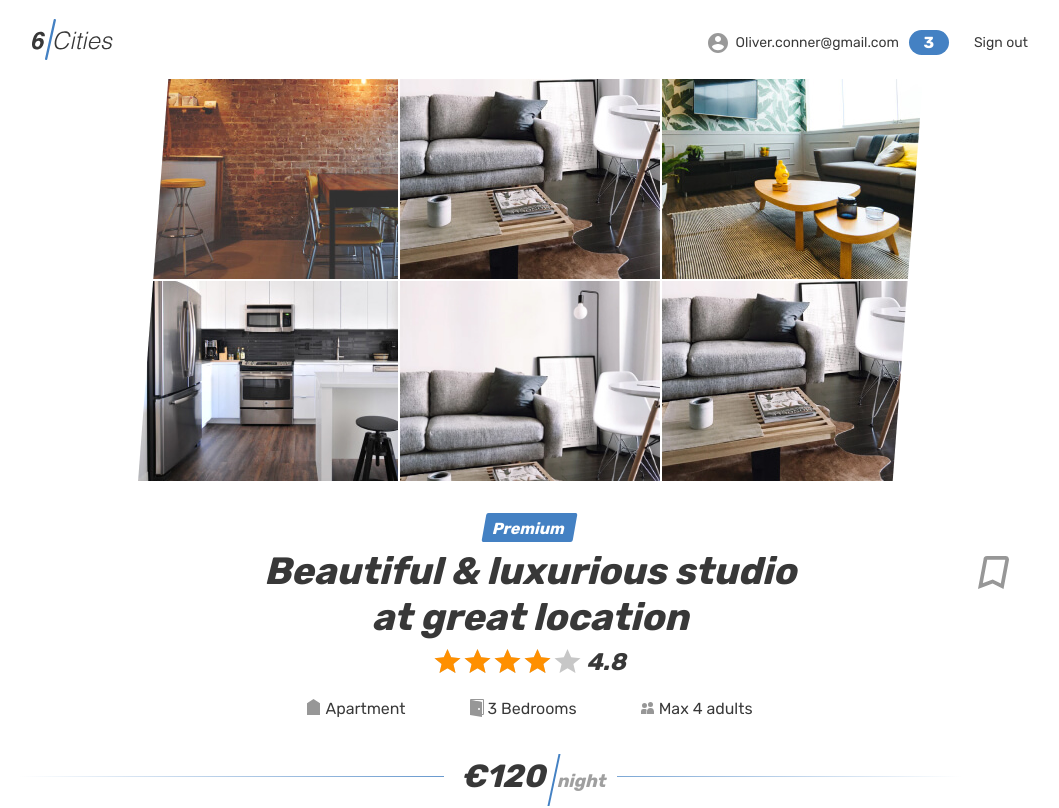
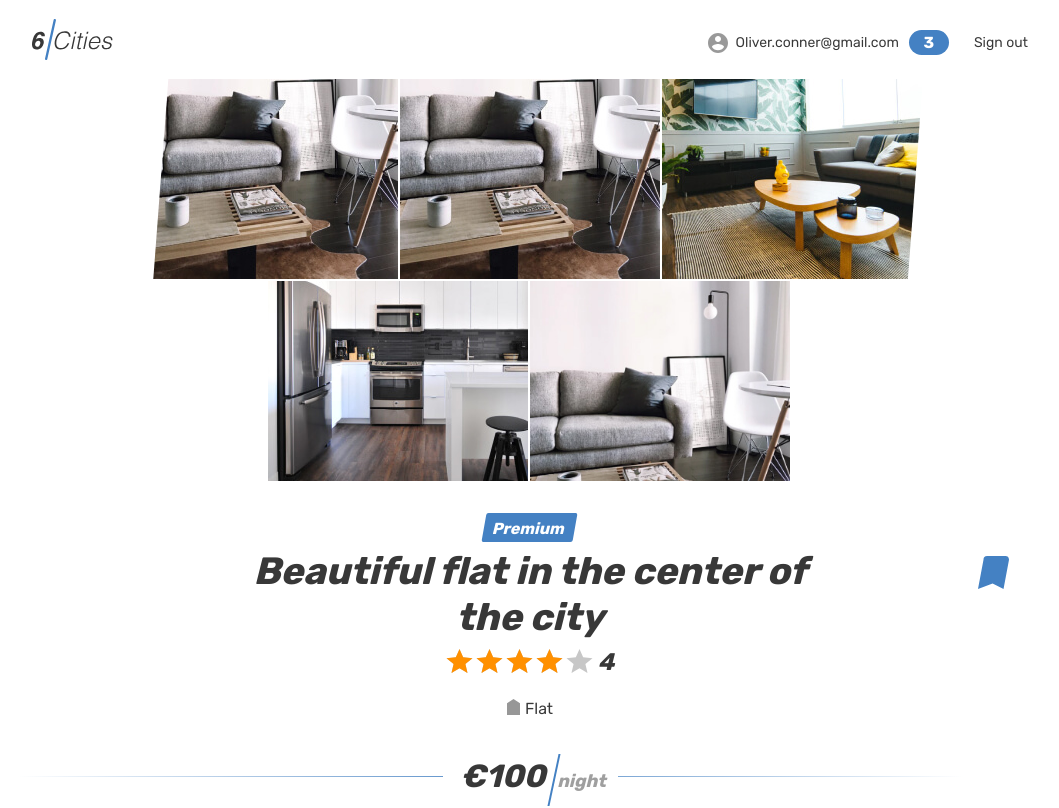
Before and after one commit to htmlacademy-react/1044677-six-cities-3, a React (Vite) app: page /offer/1 in a window 1280 px wide. Shown: the top 808 px of the page, without its empty margins (110-1169 px from the left). Built offline with nearby package versions, Linux system fonts and the light colour scheme.

Commit message:
feat: Выведет подробную информацию о предложении при нажатии на карточку на главном экране.

```diff
--- a/src/components/app/app.tsx
+++ b/src/components/app/app.tsx
@@ -38,7 +38,7 @@ function App({offers}: AppScreenProps): JSX.Element {
           />
           <Route
             path={AppRoute.Offer}
-            element={<OfferScreen/>}
+            element={<OfferScreen offers={offers}/>}
           />
           <Route
             path={AppRoute.NotFound}
--- a/src/pages/offer-screen/offer-screen.tsx
+++ b/src/pages/offer-screen/offer-screen.tsx
@@ -1,12 +1,26 @@
+import { Offer } from '../../types/offer';
 import { Helmet } from 'react-helmet-async';
+import { useParams } from 'react-router-dom';
 import Header from '../../components/header/header';
 import ReviewForm from '../../components/review-form/review-form';
+import NotFoundScreen from '../not-found-screen/not-found-screen';
 
-function OfferScreen(): JSX.Element {
+type OfferScreenProps = {
+  offers: Offer[];
+}
+
+function OfferScreen({offers}: OfferScreenProps): JSX.Element {
+  const {id} = useParams<{ id: string }>();
+  const offer = offers.find((item) => item.id === Number(id));
+
+  if (!offer) {
+    return <NotFoundScreen />;
+  }
+
   return (
     <div className="page">
       <Helmet>
-        <title>6 cities: offer</title>
+        <title>6 cities: {offer.placeCardName}</title>
       </Helmet>
       <Header/>
 
@@ -15,7 +29,7 @@ function OfferScreen(): JSX.Element {
           <div className="offer__gallery-container container">
             <div className="offer__gallery">
               <div className="offer__image-wrapper">
-                <img className="offer__image" src="img/room.jpg" alt="Photo studio"/>
+                <img className="offer__image" src={offer.img} alt={offer.placeCardName}/>
               </div>
               <div className="offer__image-wrapper">
                 <img className="offer__image" src="img/apartment-01.jpg" alt="Photo studio"/>
@@ -29,21 +43,20 @@ function OfferScreen(): JSX.Element {
               <div className="offer__image-wrapper">
                 <img className="offer__image" src="img/studio-01.jpg" alt="Photo studio"/>
               </div>
-              <div className="offer__image-wrapper">
-                <img className="offer__image" src="img/apartment-01.jpg" alt="Photo studio"/>
-              </div>
             </div>
           </div>
           <div className="offer__container container">
             <div className="offer__wrapper">
-              <div className="offer__mark">
-                <span>Premium</span>
-              </div>
+              {offer.isPremium && (
+                <div className="offer__mark">
+                  <span>Premium</span>
+                </div>
+              )}
               <div className="offer__name-wrapper">
                 <h1 className="offer__name">
-                  Beautiful &amp; luxurious studio at great location
+                  {offer.placeCardName}
                 </h1>
-                <button className="offer__bookmark-button button" type="button">
+                <button className={`offer__bookmark-button ${offer.isFavorite ? 'offer__bookmark-button--active' : ''} button`} type="button">
                   <svg className="offer__bookmark-icon" width="31" height="33">
                     <use xlinkHref="#icon-bookmark"></use>
                   </svg>
@@ -52,24 +65,18 @@ function OfferScreen(): JSX.Element {
               </div>
               <div className="offer__rating rating">
                 <div className="offer__stars rating__stars">
-                  <span style={{width: '80%'}}></span>
+                  <span style={{width: `${offer.rating}%`}}></span>
                   <span className="visually-hidden">Rating</span>
                 </div>
-                <span className="offer__rating-value rating__value">4.8</span>
+                <span className="offer__rating-value rating__value">{offer.rating / 20}</span>
               </div>
               <ul className="offer__features">
                 <li className="offer__feature offer__feature--entire">
-                  Apartment
-                </li>
-                <li className="offer__feature offer__feature--bedrooms">
-                  3 Bedrooms
-                </li>
-                <li className="offer__feature offer__feature--adults">
-                  Max 4 adults
+                  {offer.placeCardType}
                 </li>
               </ul>
               <div className="offer__price">
-                <b className="offer__price-value">&euro;120</b>
+                <b className="offer__price-value">&euro;{offer.priceValue}</b>
                 <span className="offer__price-text">&nbsp;night</span>
               </div>
               <div className="offer__inside">
```
